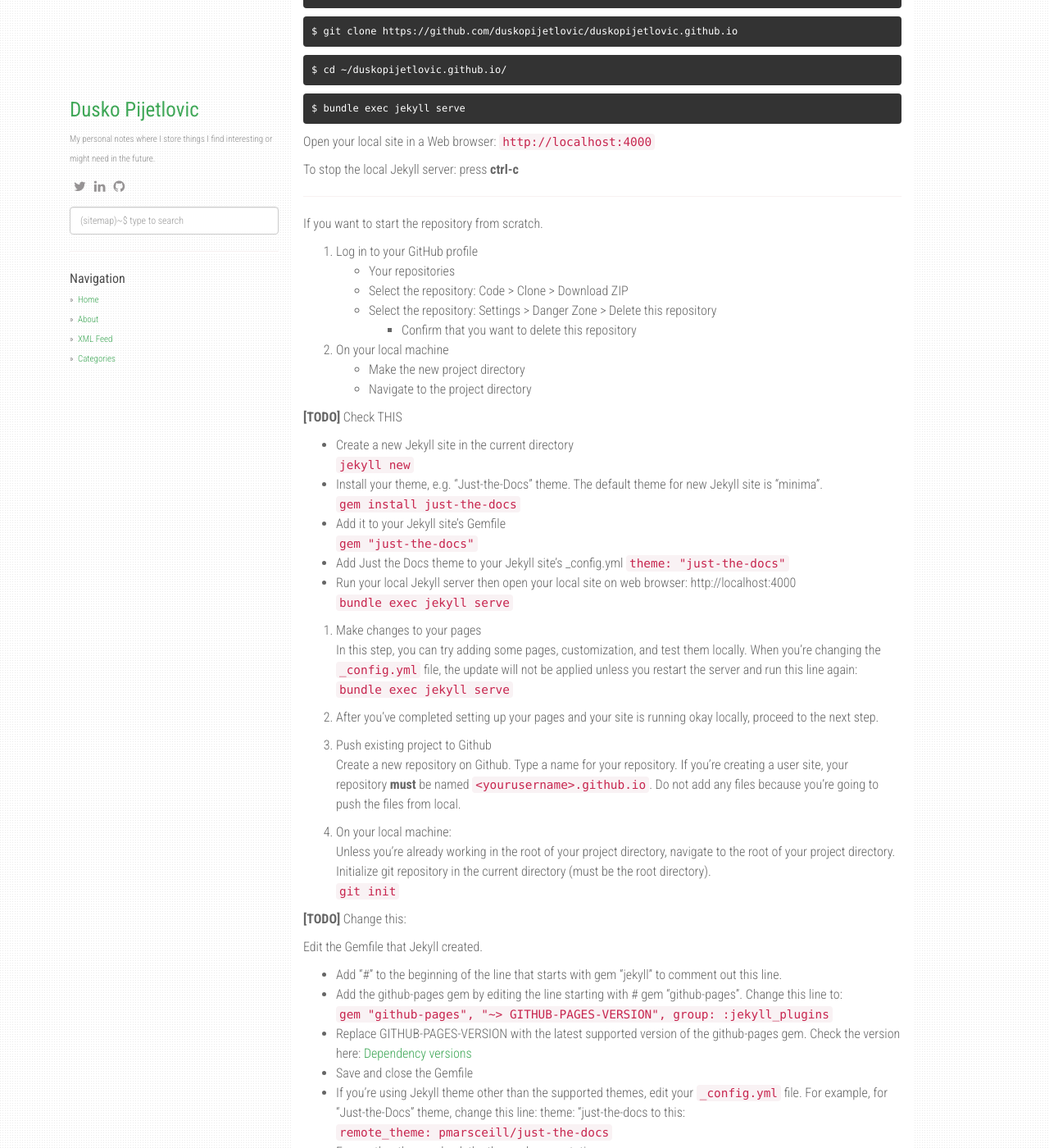
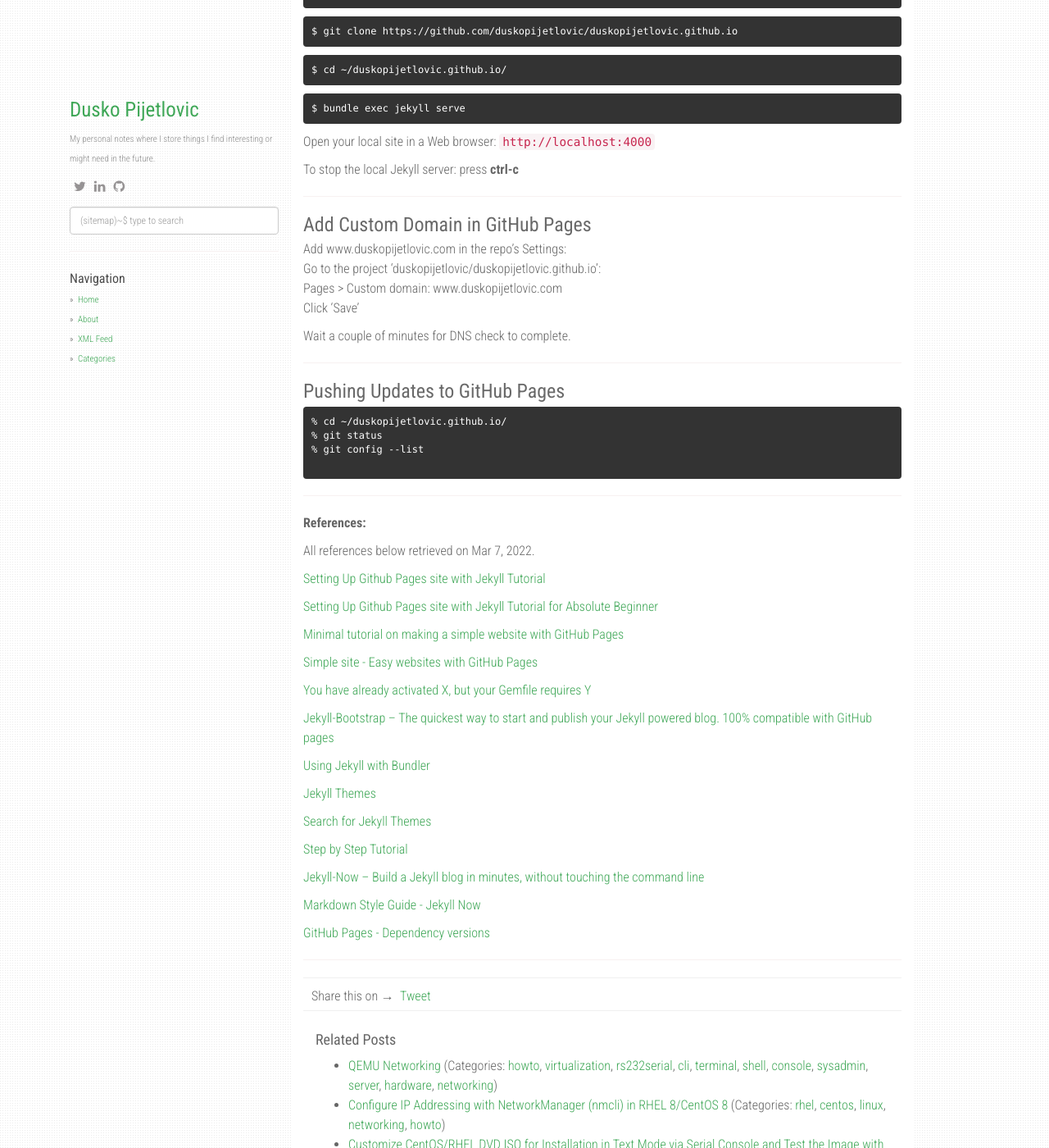
Before and after one commit to duskopijetlovic/duskopijetlovic.github.io, a Jekyll site: the page built from _posts/2022-03-07-setting-up-github-pages-with-jekyll.md, in a window 1280 px wide and 1400 px high, scrolled down 437 px. Shown: the whole window at 82% size. Built offline with Jekyll 4.4.1, drawn with Linux system fonts in a browser that asks for light colours; nearby versions of some CDN libraries; comment, search, counter and statistics services are not loaded; some of the changed text lies outside the part shown.

Commit message:
update the page with jekyll and github pages

````diff
--- a/_posts/2022-03-07-setting-up-github-pages-with-jekyll.md
+++ b/_posts/2022-03-07-setting-up-github-pages-with-jekyll.md
@@ -9,8 +9,8 @@
 Shell:  csh
 
 Steps:
-1. INSTALL Ruby and Jekyll (including rubygem-bundler)
-2. CREATE or CLONE your GitHub Jekyll repository
+1. Install Ruby and Jekyll (including rubygem-bundler)
+2. Create or Clone your GitHub Jekyll repository
 3. cd into the cloned repository
 - Run your local Jekyll server:
     ```bundle exec jekyll serve```
@@ -45,69 +45,56 @@
 
 ---
 
+### Add Custom Domain in GitHub Pages
 
-If you want to start the repository from scratch.
+Add www.duskopijetlovic.com in the repo's Settings:
+Go to the project 'duskopijetlovic/duskopijetlovic.github.io':
+Pages > Custom domain:  www.duskopijetlovic.com
+Click 'Save'
 
-1. Log in to your GitHub profile
-* Your repositories
-* Select the repository: Code > Clone > Download ZIP
-* Select the repository: Settings > Danger Zone > Delete this repository
-  * Confirm that you want to delete this repository
-
-2. On your local machine
-* Make the new project directory
-* Navigate to the project directory
-
-**[TODO]** Check THIS
-
-* Create a new Jekyll site in the current directory
-  `jekyll new`
-* Install your theme, e.g. "Just-the-Docs" theme.
-The default theme for new Jekyll site is "minima".
-  `gem install just-the-docs`
-* Add it to your Jekyll site's Gemfile
-  `gem "just-the-docs"`
-* Add Just the Docs theme to your Jekyll site's _config.yml
-  `theme: "just-the-docs"`
-* Run your local Jekyll server then open your local site on
-  web browser: http://localhost:4000
-  `bundle exec jekyll serve`
-
-3. Make changes to your pages
-   In this step, you can try adding some pages, customization, and test
-   them locally.  When you're changing the `_config.yml` file, the update
-   will not be applied unless you restart the server and run this line again:
-   `bundle exec jekyll serve`
-
-4. After you've completed setting up your pages and your site is running
-   okay locally, proceed to the next step.
-
-5. Push existing project to Github
-   Create a new repository on Github.  Type a name for your repository.
-   If you're creating a user site, your repository **must** be named
-   `<yourusername>.github.io`.  Do not add any files because you're going
-   to push the files from local.
-
-6. On your local machine:
-   Unless you're already working in the root of your project directory,
-   navigate to the root of your project directory.  Initialize git
-   repository in the current directory (must be the root directory).
-   `git init`
-
-**[TODO]**   Change this:
-
-Edit the Gemfile that Jekyll created.
-* Add "#" to the beginning of the line that starts with gem "jekyll" to
-  comment out this line.
-* Add the github-pages gem by editing the line starting with # gem "github-pages". Change this line to:
-    `gem "github-pages", "~> GITHUB-PAGES-VERSION", group: :jekyll_plugins`
-* Replace GITHUB-PAGES-VERSION with the latest supported version of the
-  github-pages gem.  Check the version here: [Dependency versions](https://pages.github.com/versions/)
-* Save and close the Gemfile
-* If you're using Jekyll theme other than the supported themes, edit
-  your `_config.yml` file.  For example, for "Just-the-Docs" theme,
-  change this line: theme: "just-the-docs to this:
-  `remote_theme: pmarsceill/just-the-docs`
-For another theme, check the theme documentation.
+Wait a couple of minutes for DNS check to complete.
 
 ---
+
+### Pushing Updates to GitHub Pages
+
+```
+% cd ~/duskopijetlovic.github.io/
+% git status
+% git config --list
+
+```
+
+---
+
+**References:**
+
+All references below retrieved on Mar 7, 2022.
+
+[Setting Up Github Pages site with Jekyll Tutorial](https://dev.to/azukacchi/setting-up-github-pages-site-with-jekyll-tutorial-1l60)
+
+[Setting Up Github Pages site with Jekyll Tutorial for Absolute Beginner](https://github.com/azukacchi/azukacchi.github.io)
+
+[Minimal tutorial on making a simple website with GitHub Pages](https://github.com/kbroman/simple_site)
+
+[Simple site - Easy websites with GitHub Pages](https://kbroman.org/simple_site/)
+
+[You have already activated X, but your Gemfile requires Y](https://stackoverflow.com/questions/6317980/you-have-already-activated-x-but-your-gemfile-requires-y)
+
+[Jekyll-Bootstrap -- The quickest way to start and publish your Jekyll powered blog. 100% compatible with GitHub pages](https://github.com/plusjade/jekyll-bootstrap)
+
+[Using Jekyll with Bundler](https://jekyllrb.com/tutorials/using-jekyll-with-bundler/)
+
+[Jekyll Themes](https://jekyllrb.com/docs/themes/)
+
+[Search for Jekyll Themes](https://rubygems.org/search?utf8=%E2%9C%93&query=jekyll-theme)
+
+[Step by Step Tutorial](https://jekyllrb.com/docs/step-by-step/10-deployment/)
+
+[Jekyll-Now -- Build a Jekyll blog in minutes, without touching the command line](https://github.com/barryclark/jekyll-now)
+
+[Markdown Style Guide - Jekyll Now](https://www.jekyllnow.com/Markdown-Style-Guide/)
+
+[GitHub Pages - Dependency versions](https://pages.github.com/versions/)
+
+---
````
Also changed, not shown: 4 other files.
